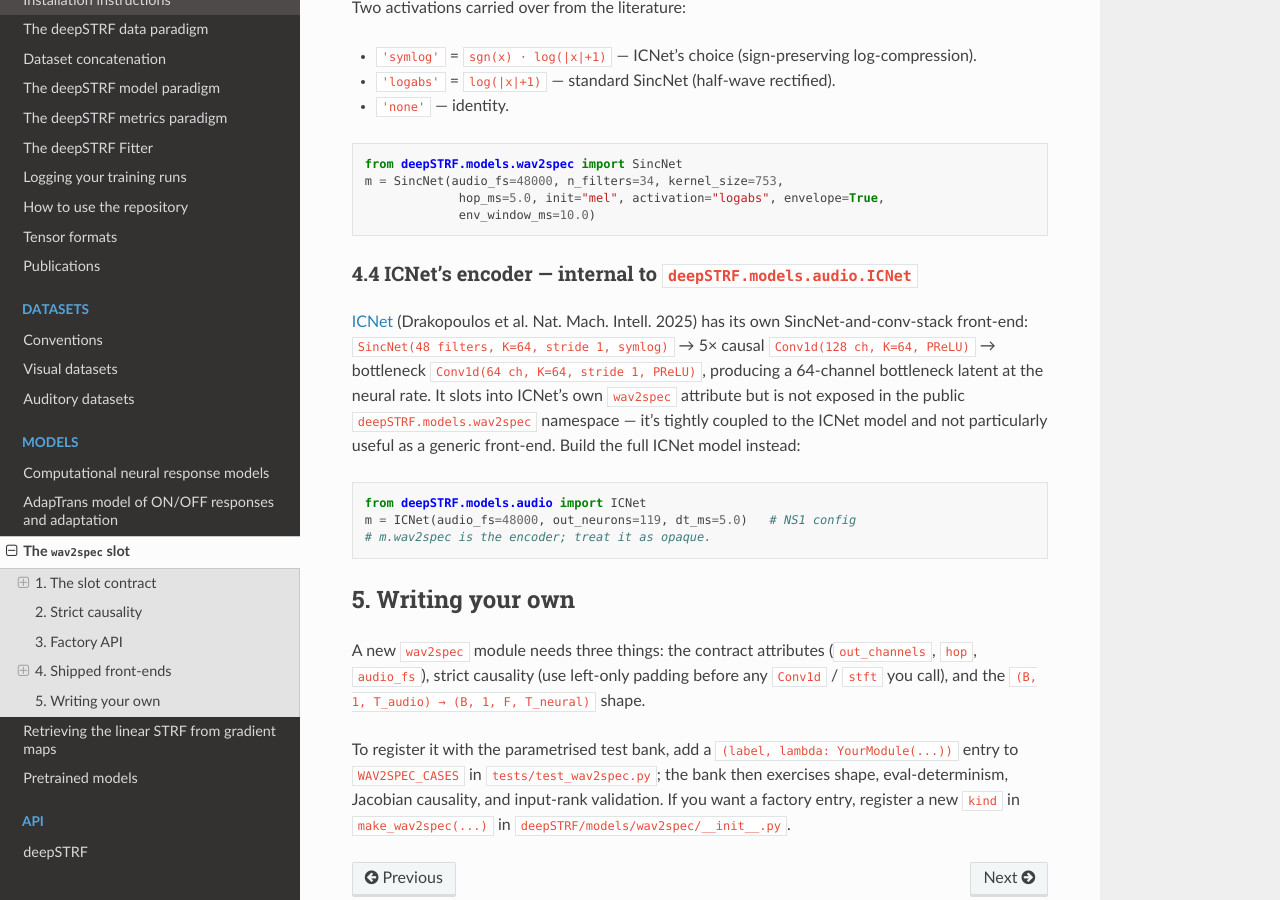
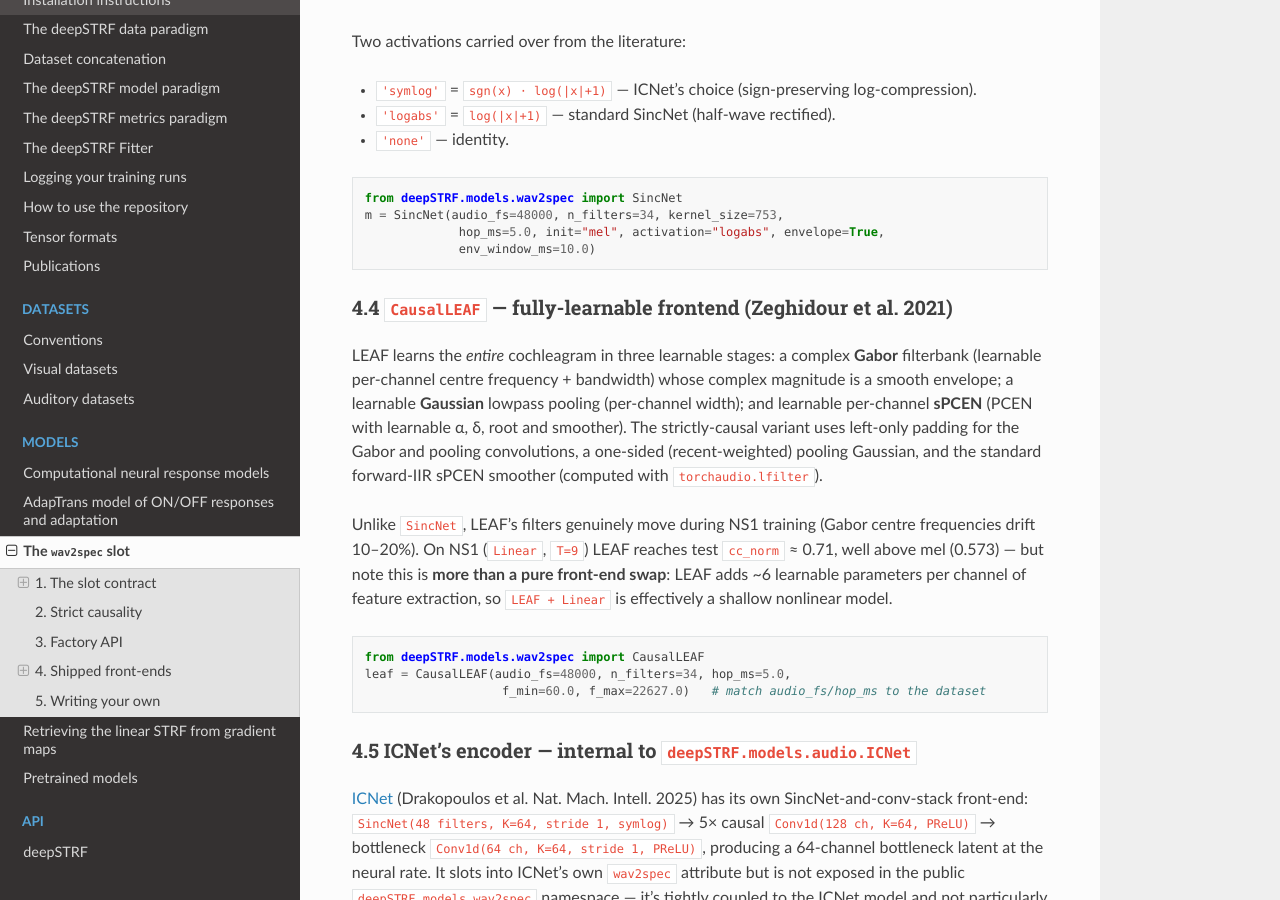
Before and after one commit to urancon/deepSTRF, a Sphinx documentation site: the page built from docs/_source/md/wav2spec.md, in a window 1280 px wide and 900 px high, scrolled down 3570 px. Built offline with Sphinx 7.4.7 and the Read the Docs theme 3.1.0, drawn with Linux system fonts in a browser that asks for light colours; pages that are not in the unit, such as notebooks, are missing from menus; some of the changed text lies outside the part shown.

Commit message:
docs: document CausalLEAF in wav2spec.md + factory
Add 'leaf' to the factory table/docstring and a §4.4 subsection: the three
learnable stages (complex Gabor + Gaussian pooling + sPCEN), the causal
divergences, that the Gabor centres actually move during training (unlike
SincNet), the NS1 result (~0.71 cc_norm with Linear), and the honest caveat
that LEAF adds real learnable feature extraction (LEAF+Linear is a shallow
nonlinear model, not a pure front-end swap).

Co-Authored-By: Claude Opus 4.8 <noreply@anthropic.com>

````diff
--- a/docs/_source/md/wav2spec.md
+++ b/docs/_source/md/wav2spec.md
@@ -93,6 +93,7 @@ underlying class constructor. The shipped kinds:
 | `'mel'`       | `CausalMelSpectrogram` | no         |
 | `'gammatone'` | `CausalGammatone`      | no         |
 | `'sincnet'`   | `SincNet`              | yes (filter cutoffs) |
+| `'leaf'`      | `CausalLEAF`           | yes (Gabor + pooling + sPCEN) |
 
 Both classes are also directly importable from
 `deepSTRF.models.wav2spec` if you prefer to instantiate by hand
@@ -178,7 +179,30 @@ m = SincNet(audio_fs=48000, n_filters=34, kernel_size=753,
              env_window_ms=10.0)
 ```
 
-### 4.4 ICNet's encoder — internal to `deepSTRF.models.audio.ICNet`
+### 4.4 `CausalLEAF` — fully-learnable frontend (Zeghidour et al. 2021)
+
+LEAF learns the *entire* cochleagram in three learnable stages: a complex
+**Gabor** filterbank (learnable per-channel centre frequency + bandwidth) whose
+complex magnitude is a smooth envelope; a learnable **Gaussian** lowpass
+pooling (per-channel width); and learnable per-channel **sPCEN** (PCEN with
+learnable α, δ, root and smoother). The strictly-causal variant uses left-only
+padding for the Gabor and pooling convolutions, a one-sided (recent-weighted)
+pooling Gaussian, and the standard forward-IIR sPCEN smoother (computed with
+`torchaudio.lfilter`).
+
+Unlike `SincNet`, LEAF's filters genuinely move during NS1 training (Gabor
+centre frequencies drift 10–20%). On NS1 (`Linear`, `T=9`) LEAF reaches test
+`cc_norm` ≈ 0.71, well above mel (0.573) — but note this is **more than a pure
+front-end swap**: LEAF adds ~6 learnable parameters per channel of feature
+extraction, so `LEAF + Linear` is effectively a shallow nonlinear model.
+
+```python
+from deepSTRF.models.wav2spec import CausalLEAF
+leaf = CausalLEAF(audio_fs=48000, n_filters=34, hop_ms=5.0,
+                   f_min=60.0, f_max=22627.0)   # match audio_fs/hop_ms to the dataset
+```
+
+### 4.5 ICNet's encoder — internal to `deepSTRF.models.audio.ICNet`
 
 [ICNet](https://doi.org/10.1038/s42256-025-01104-9) (Drakopoulos et al.
 Nat. Mach. Intell. 2025) has its own SincNet-and-conv-stack front-end:
````
Also changed, not shown: 1 other file.
